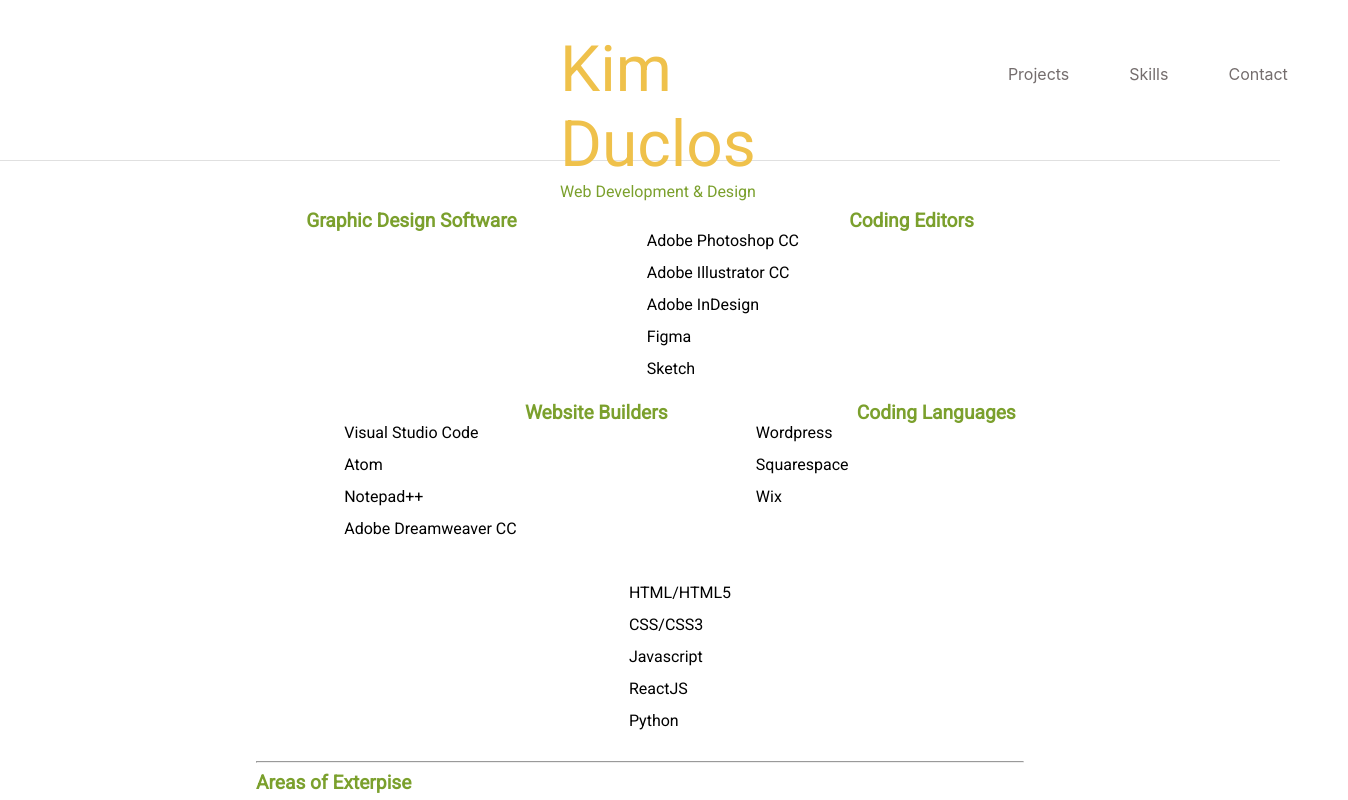
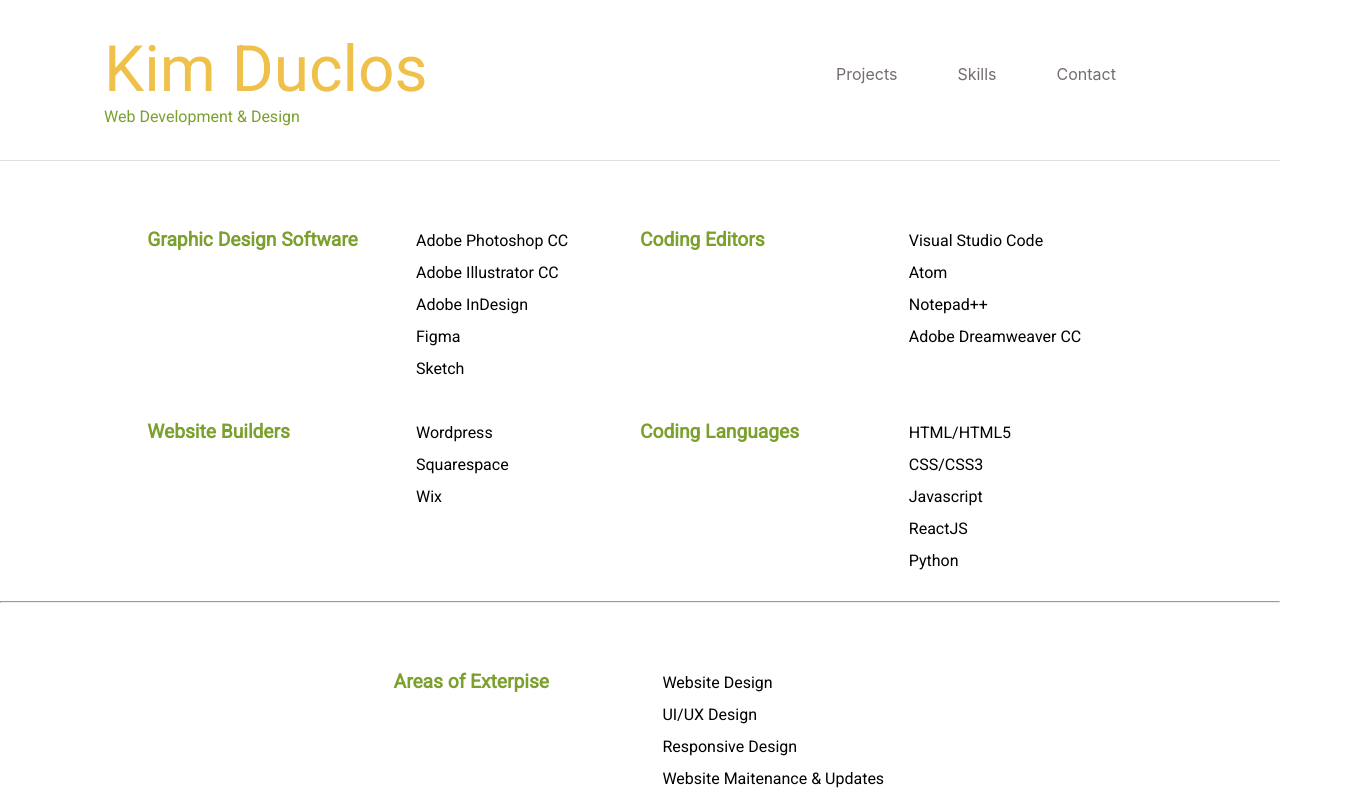
Before and after one commit to KimDuclos/kimduclos.github.io, a React (Create React App) app: page /skills in a window 1280 px wide. Shown: the top 800 px of the page, 1348 px wide, since content can reach past the window. Built offline with nearby package versions, Linux system fonts and the light colour scheme.

Commit message:
skills page layout done

```diff
--- a/src/header/header.scss
+++ b/src/header/header.scss
@@ -3,11 +3,12 @@
 .headerBlock {
   display: flex;
   flex-direction: row;
+  justify-content: center;
   border-bottom: 1px solid #e0e0e0;
   height: 10em;
   .titleBlock {
     width: 30em;
-    margin: 2em 0 0 35em;
+    margin: 2em 0 0 0;
     .name {
       font-size: 4em;
       font-family: "Roboto", sans-serif;
@@ -38,6 +39,5 @@
 }
 
 .projectSection {
-  width: 60%;
-  margin: 0 auto 0 auto;
+  margin: 3em auto 0 auto;
 }
--- a/src/skills/skillSection.jsx
+++ b/src/skills/skillSection.jsx
@@ -3,10 +3,12 @@
 
 const SkillSection = (props) => {
   return (
-    <>
+    <div className="skillSection">
       <div className="title">{props.title}</div>
-      <div className="list"><ul>{props.list}</ul></div>
-    </>
+      <div className="list">
+        <ul>{props.list}</ul>
+      </div>
+    </div>
   );
 };
 
--- a/src/skills/skillSection.scss
+++ b/src/skills/skillSection.scss
@@ -1,13 +1,22 @@
 @import url("https://fonts.googleapis.com/css2?family=Roboto&display=swap");
 
+.skillSection {
+    display: flex;
+    flex-direction: row;
   .title {
     color: #7ba02d;
     font-family: "Roboto", sans-serif;
     font-weight: bold;
     font-size: 1.2em;
+    line-height: 2em;
+    width: 11em;
+    margin: .65em 3em 0 0;
   }
 
   .list {
     font-family: "Roboto", "san-serif";
     line-height: 2em;
+    width: 11em;
+    margin: 0 3em 0 0;
   }
+}
--- a/src/skills/skills.jsx
+++ b/src/skills/skills.jsx
@@ -6,6 +6,7 @@
   return (
     <>
       <div className="skillsTop">
+        <div className="skillsTopRow">
           <SkillSection
             title="Graphic Design Software"
             list=<ul>
@@ -25,6 +26,8 @@
               <li>Adobe Dreamweaver CC</li>
             </ul>
           />
+        </div>
+        <div className="skillsBottomRow">
           <SkillSection
             title="Website Builders"
             list=<ul>
@@ -44,10 +47,12 @@
             </ul>
           />
         </div>
+      </div>
       <hr />
+      <div className="skillsBottom">
         <SkillSection
           title="Areas of Exterpise"
-        list=<ul>
+          list=<ul className="bottomList">
             <li>Website Design</li>
             <li>UI/UX Design</li>
             <li>Responsive Design</li>
@@ -57,6 +62,7 @@
             <li>Image Manipulation</li>
           </ul>
         />
+      </div>
     </>
   );
 };
--- a/src/skills/skills.scss
+++ b/src/skills/skills.scss
@@ -1,11 +1,29 @@
 ul {
-    list-style-type: none;
+  list-style-type: none;
+  padding: 0;
+}
+.skillsTop {
+  display: flex;
+  flex-direction: column;
+  justify-content: center;
+  .skillsTopRow {
+    display: flex;
+    flex-direction: row;
+    justify-content: center;
+  }
+  .skillsBottomRow {
+      display: flex;
+      flex-direction: row;
+      justify-content: center;
+  }
 }
 
-.skillsTop {
+.skillsBottom {
     display: flex;
-    flex-direction: row;
-    flex-wrap: wrap;
-    justify-content: space-evenly;
+    justify-content: center;
     margin: 3em 0 0 0;
+    li {
+        width: 500px;
+        margin: 0;
+    }
 }
```
Lines whose indentation alone changed are shown as unchanged.
